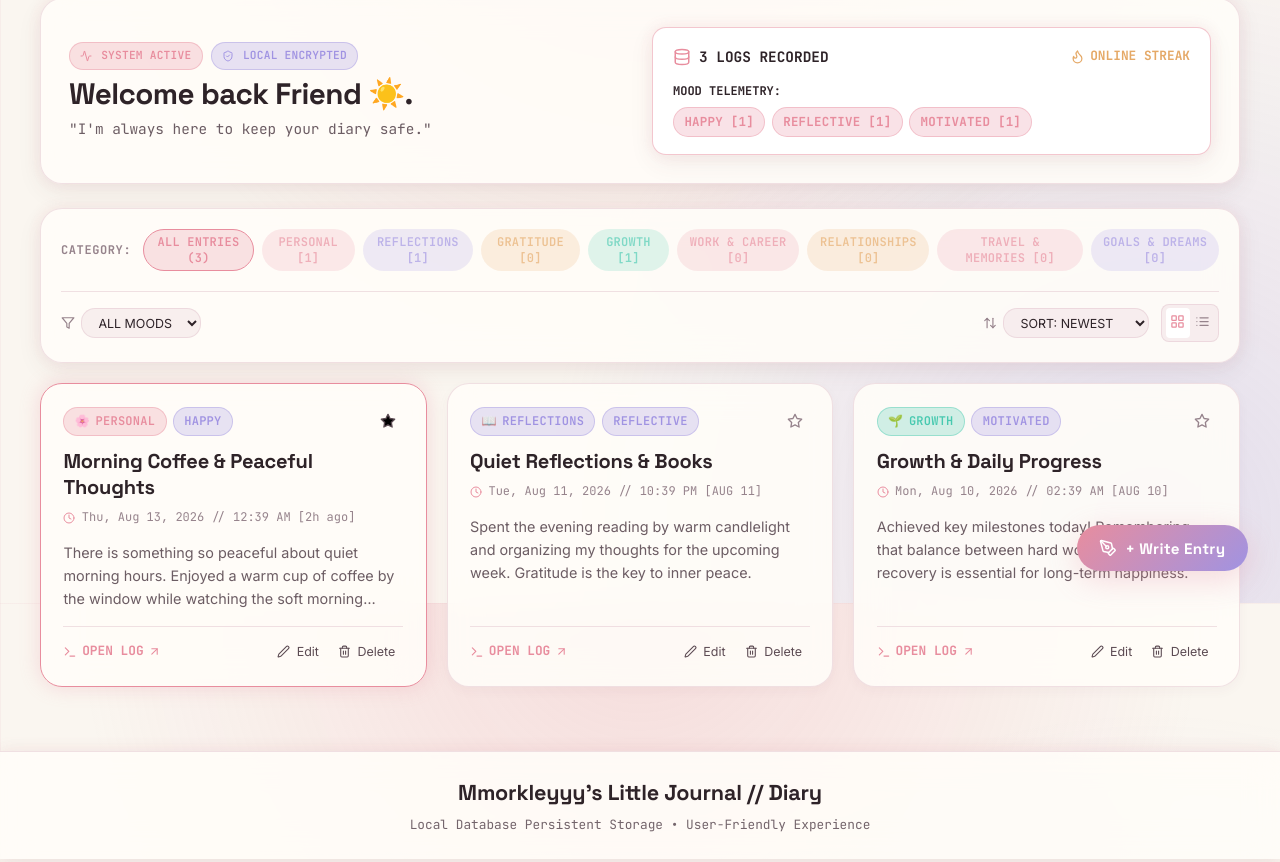
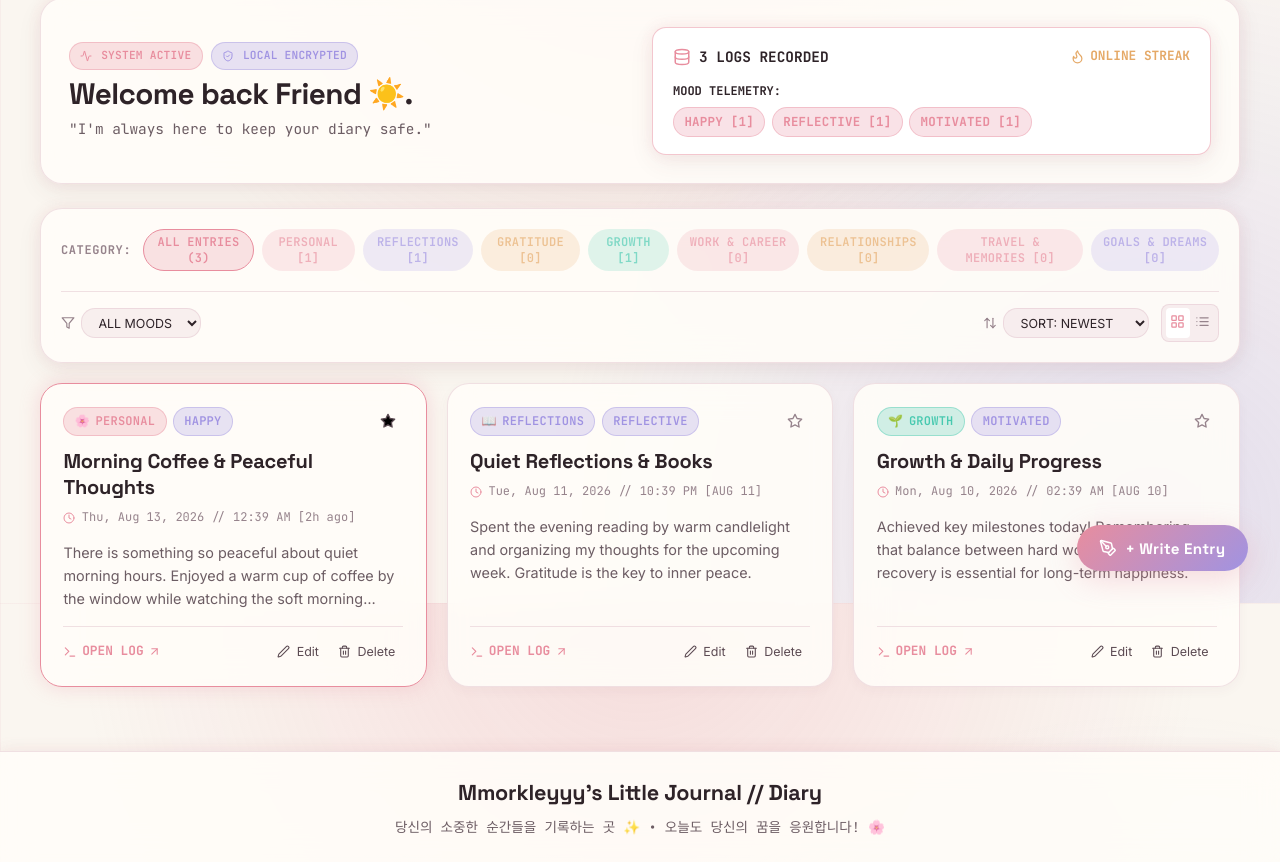
Before and after one commit to kizo-88/corporate-gift, a React (Vite) app: page / in a window 1280 px wide. Shown: the part 197-1059 px from the top of the page. Built offline with nearby package versions, Linux system fonts and the light colour scheme.

Commit message:
feat: replace footer text with inspiring Korean sentence

```diff
--- a/src/App.jsx
+++ b/src/App.jsx
@@ -276,8 +276,8 @@ export default function App() {
         <div className="font-heading" style={{ fontSize: '1.35rem', color: 'var(--text-bright)', fontWeight: 800 }}>
           Mmorkleyyy's Little Journal // Diary
         </div>
-        <p style={{ margin: '0.25rem 0 0 0', opacity: 0.85 }}>
-          Local Database Persistent Storage • User-Friendly Experience
+        <p style={{ margin: '0.35rem 0 0 0', opacity: 0.9, fontSize: '0.85rem' }}>
+          당신의 소중한 순간들을 기록하는 곳 ✨ • 오늘도 당신의 꿈을 응원합니다! 🌸
         </p>
       </footer>
     </div>
```
